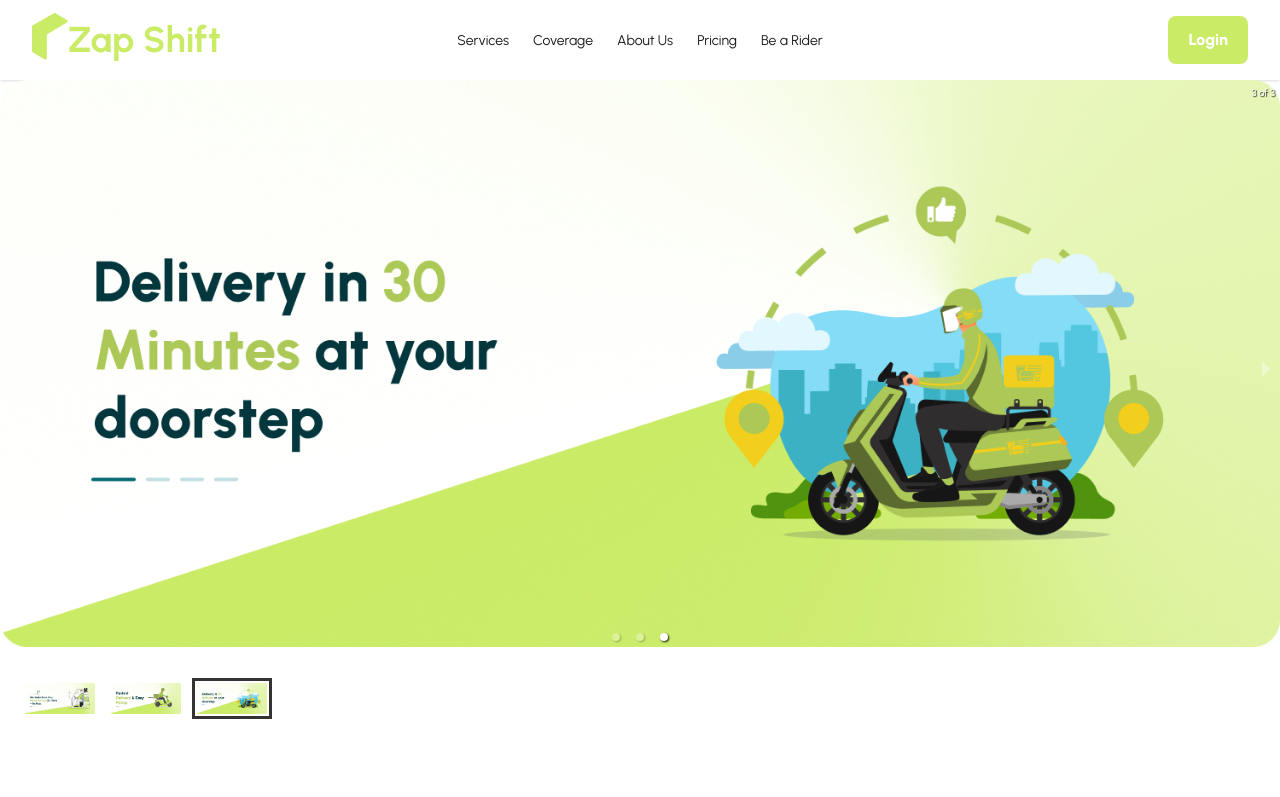
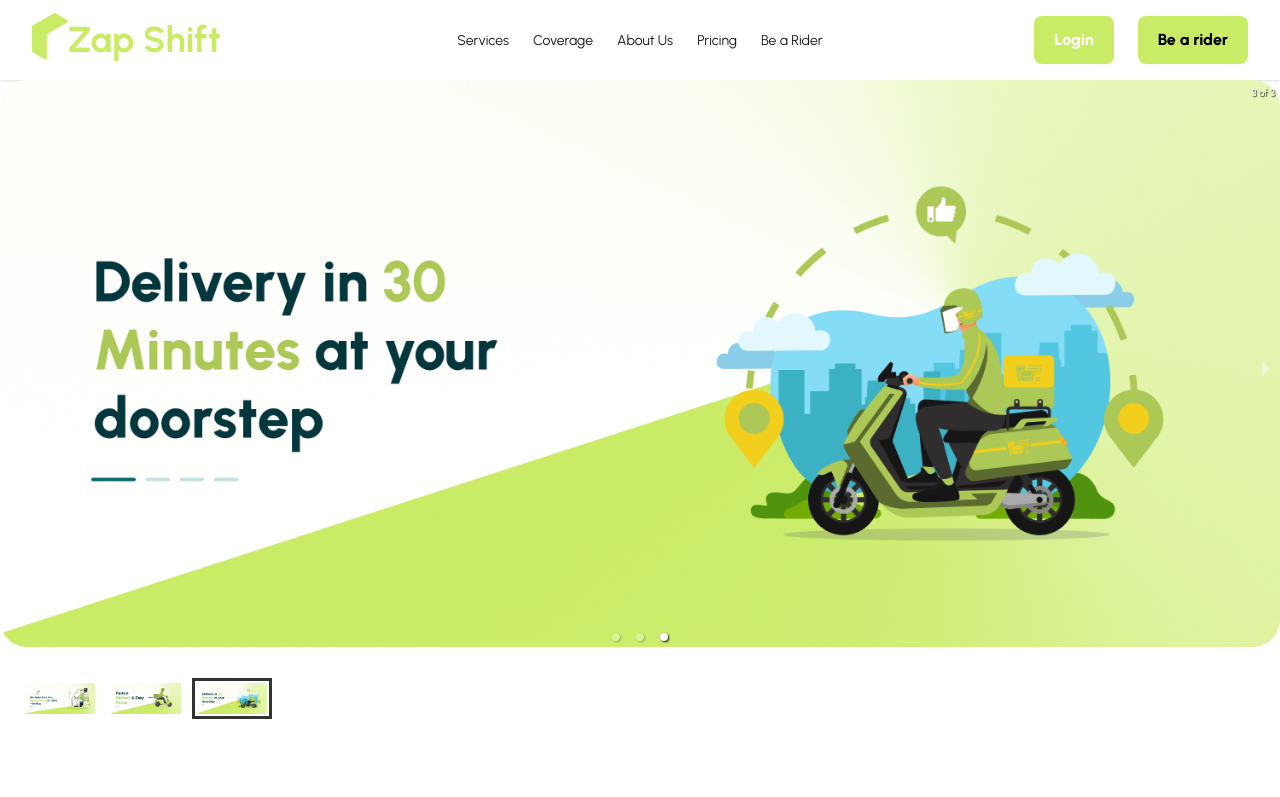
Before and after one commit to rimpakasundi07/Zap-Shift-Client, a React (Vite) app: page / in a window 1280 px wide. Shown: the top 797 px of the page. Built offline with nearby package versions, Linux system fonts and the light colour scheme; no server answers.

Commit message:
Add PrivateRoutes component with authentication protection and loading state

```diff
--- a/src/pages/Shared/Navbar/Navbar.jsx
+++ b/src/pages/Shared/Navbar/Navbar.jsx
@@ -86,6 +86,12 @@ const Navbar = () => {
               Login
             </Link>
           )}
+          <Link
+            to="/beARider"
+            className="lg:px-5 lg:py-3 p-2 rounded-lg hover:border-2 bg-[#caeb66]  hover:border-[#caeb66]  hover:text-[#caeb66] hover:bg-white font-bold lg:font-extrabold text-black lg:mr-6"
+          >
+            Be a rider
+          </Link>
         </div>
       </div>
     </div>
--- /dev/null
+++ b/src/routes/PrivateRoutes.jsx
@@ -0,0 +1,19 @@
+import React from "react";
+import useAuth from "../hooks/useAuth";
+import { Navigate } from "react-router";
+
+const PrivateRoutes = ({ children }) => {
+  const { user, loading } = useAuth();
+
+  if (loading) {
+    return <span className="loading loading-bars loading-xl"></span>;
+  }
+
+  if (!user) {
+    return <Navigate to="/login"></Navigate>;
+  }
+
+  return children;
+};
+
+export default PrivateRoutes;
```
